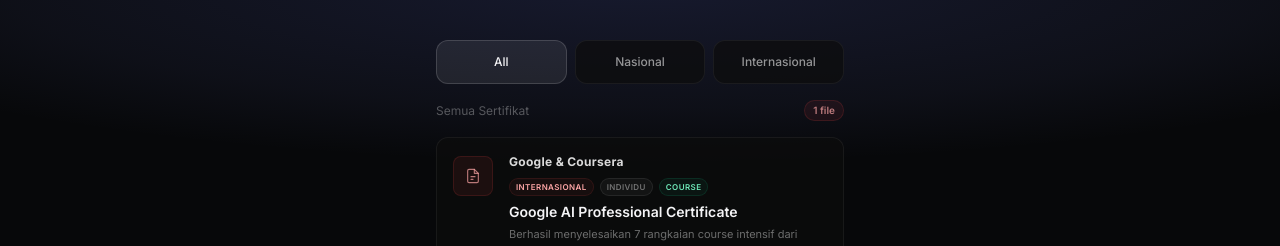
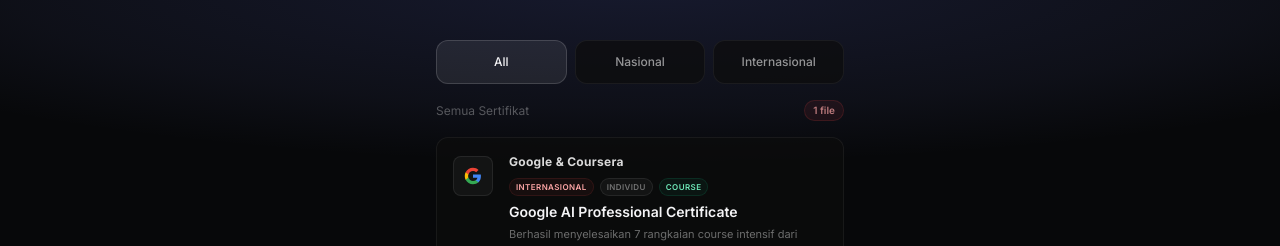
Before and after one commit to Curzyori/Portofolio-12, a Next.js app: page / in a window 1280 px wide. Both pictures are taken after a click on the tab "Sertifikat". Shown: the top 246 px of the page. Built offline with nearby package versions, Linux system fonts and the light colour scheme.

Commit message:
feat: add conditional Google logo styling and icon rendering to SertifikatTab component

```diff
--- a/components/tabs/SertifikatTab.tsx
+++ b/components/tabs/SertifikatTab.tsx
@@ -56,6 +56,7 @@
   };
 
   const catStyles = category ? getCategoryStyles(category) : null;
+  const isGoogle = issuer?.toLowerCase().includes("google");
 
   return (
     <a
@@ -72,21 +73,30 @@
         cursor: "pointer",
       }}
     >
-      {/* PDF icon block */}
+      {/* Brand logo or PDF icon block */}
       <div
-        className="flex-shrink-0 w-10 h-10 rounded-lg flex items-center justify-center mt-0.5"
+        className="flex-shrink-0 w-10 h-10 rounded-lg flex items-center justify-center mt-0.5 animate-fade-in"
         style={{
-          background: "rgba(239,68,68,0.08)",
-          border: "1px solid rgba(239,68,68,0.15)",
+          background: isGoogle ? "rgba(255,255,255,0.04)" : "rgba(239,68,68,0.08)",
+          border: isGoogle ? "1px solid rgba(255,255,255,0.08)" : "1px solid rgba(239,68,68,0.15)",
         }}
         aria-hidden="true"
       >
+        {isGoogle ? (
+          <svg width="18" height="18" viewBox="0 0 24 24" fill="none" xmlns="http://www.w3.org/2000/svg">
+            <path d="M22.56 12.25c0-.78-.07-1.53-.2-2.25H12v4.26h5.92c-.26 1.37-1.04 2.53-2.21 3.31v2.77h3.57c2.08-1.92 3.28-4.74 3.28-8.09z" fill="#4285F4"/>
+            <path d="M12 23c2.97 0 5.46-.98 7.28-2.66l-3.57-2.77c-.98.66-2.23 1.06-3.71 1.06-2.86 0-5.29-1.93-6.16-4.53H2.18v2.84C3.99 20.53 7.7 23 12 23z" fill="#34A853"/>
+            <path d="M5.84 14.09c-.22-.66-.35-1.36-.35-2.09s.13-1.43.35-2.09V7.06H2.18C1.43 8.55 1 10.22 1 12s.43 3.45 1.18 4.94l3.66-2.85z" fill="#FBBC05"/>
+            <path d="M12 5.38c1.62 0 3.06.56 4.21 1.64l3.15-3.15C17.45 2.09 14.97 1 12 1 7.7 1 3.99 3.47 2.18 7.06l3.66 2.85c.87-2.6 3.3-4.53 6.16-4.53z" fill="#EA4335"/>
+          </svg>
+        ) : (
           <svg width="16" height="16" viewBox="0 0 24 24" fill="none" stroke="rgba(252,165,165,0.7)" strokeWidth="1.7" strokeLinecap="round" strokeLinejoin="round">
             <path d="M14 2H6a2 2 0 0 0-2 2v16a2 2 0 0 0 2 2h12a2 2 0 0 0 2-2V8z" />
             <polyline points="14 2 14 8 20 8" />
             <line x1="9" y1="13" x2="15" y2="13" />
             <line x1="9" y1="17" x2="12" y2="17" />
           </svg>
+        )}
       </div>
 
       {/* Text container */}
```
Lines whose indentation alone changed are shown as unchanged.
